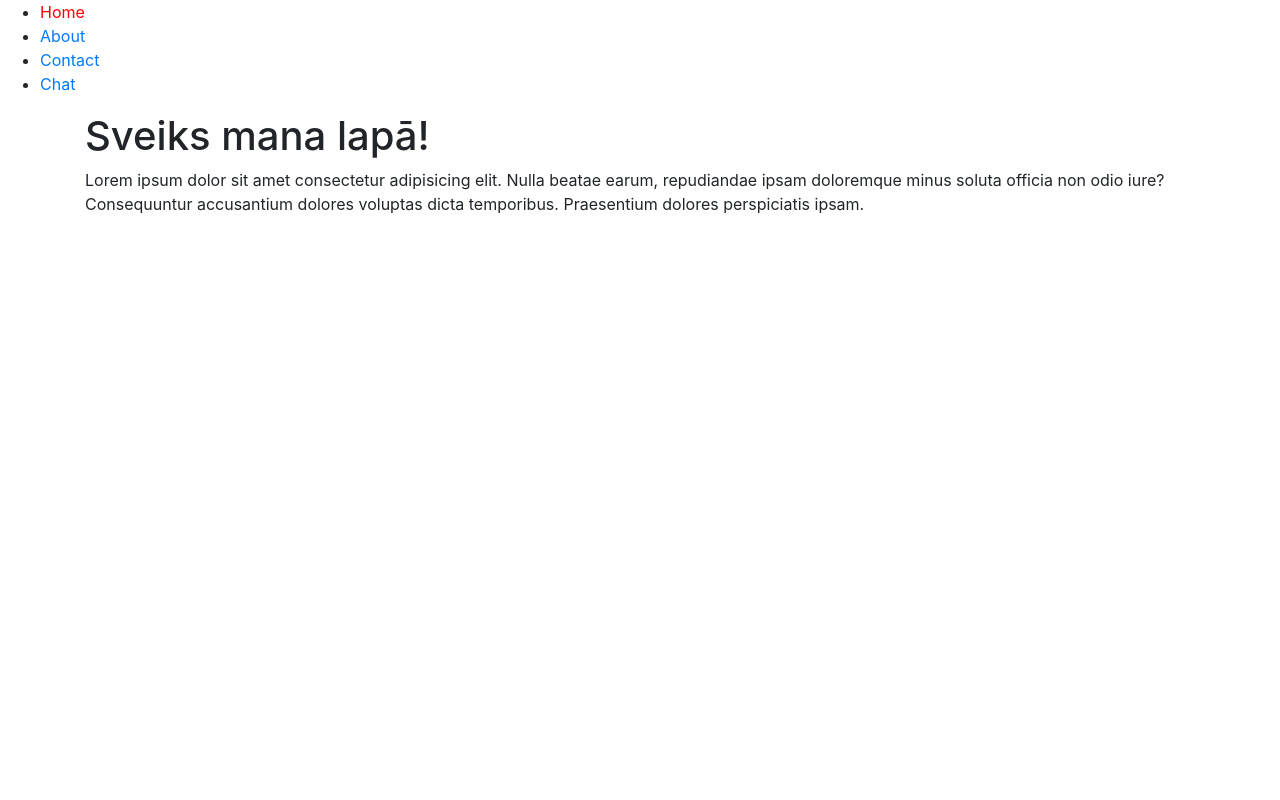
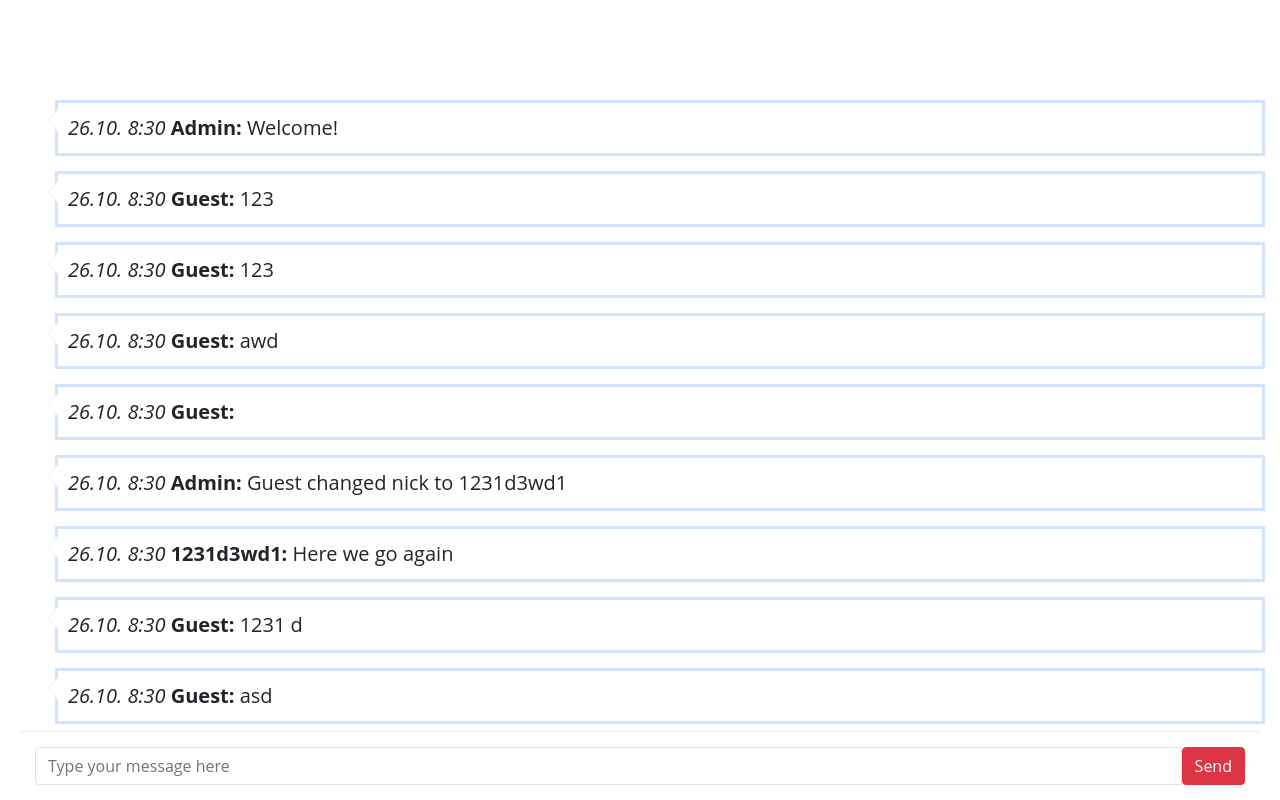
Before and after one commit to Defiler/chat2020newest, a Flask app: page / in a window 1280 px wide. Run offline with Flask 2, Linux system fonts and the light colour scheme.

Commit message:
lastpbly

```diff
--- a/chats.txt
+++ b/chats.txt
@@ -1,4 +1,9 @@
-{"msg": "aiziet", "user": "Skolotajs"}
-{"msg": "qweqweqwe", "user": "Guest"}
-{"msg": "23r23r", "user": "Guest"}
-{"msg": "A robber pulled a gun on Chuck Norris. Chuck asked him if be wanted that gun rammed down his his throat or shoved up his ass? The robber peed his pants and ran.", "user": "Chuck Norris"}
+{"msg": "Welcome!", "user": "Admin"}
+{"msg": "123", "user": "Guest"}
+{"msg": "123", "user": "Guest"}
+{"msg": "awd", "user": "Guest"}
+{"msg": "", "user": "Guest"}
+{"msg": "Guest changed nick to 1231d3wd1", "user": "Admin"}
+{"msg": "Here we go again", "user": "1231d3wd1"}
+{"msg": "1231 d", "user": "Guest"}
+{"msg": "asd", "user": "Guest"}
--- a/main.py
+++ b/main.py
@@ -5,45 +5,7 @@ app = Flask(__name__)
 
 @app.route('/')
 def home():
-    return render_template('home.html')
-
-@app.route('/about')
-def about():
-    return render_template('about.html')
-
-@app.route('/contact')
-def contact():
-    return render_template('contact.html')
-
-@app.route('/getParam', methods = ['GET'])
-def getParam():
-    #print(request.args.get('vards'))
-    return f"It Works! {request.args.get('vards')}"
-
-
-@app.route('/postMsg', methods = ['POST'])
-def postMsg():
-    #print(request.json)
-    data = request.json
-    return f"This is post! {data['vards']}"
-
-@app.route('/info', methods = ['GET', 'POST'])
-def info():
-    if request.method == 'GET':
-        if request.args.get('vards'):
-            return f"Hello, {request.args.get('vards')}!"
-        else:
-            return "Hello, stranger!"
-
-    elif request.method == 'POST':
-        if request.content_type == 'application/json':
-            dati = request.json
-            return dati
-        else:
-            return f"Wrong content type: {request.content_type}"
-    else:
-        return "Unknow request method"
-
+    return render_template('chat.html')
 
 @app.route('/chat', methods = ['GET', 'POST'])
 def chat():
--- a/static/css/main.css
+++ b/static/css/main.css
@@ -1,7 +1,3 @@
-.active > a{
-    color: red;
-}
-
 body {
     padding-top: 0;
     font-size: 14px;
@@ -9,11 +5,7 @@ body {
     margin-top:20px;
   }
 
-  .bg-white {
-    background-color: #fff;
-  }
-
-  .chat-message {
+  .chatMsg {
     position:fixed;
     top: 70px;
     left: 0;
@@ -29,12 +21,8 @@ body {
     margin: 0;
   }
 
-  .chat-body {
+  .chatBdy {
     padding-bottom: 20px;
-  }
-
-  ul.chat {
-    padding-inline-start: 5px;
   }
 
   .chat li.left .chat-body {
@@ -43,12 +31,9 @@ body {
 
   .chat li .chat-body {
     position: relative;
-    font-size: 14px;
+    font-size: 20px;
     padding: 10px;
-    border: 1px solid #f1f5fc;
-    box-shadow: 0 2px 2px rgba(0,0,0,.1);
-    -moz-box-shadow: 0 1px 1px rgba(0,0,0,.1);
-    -webkit-box-shadow: 0 1px 1px rgba(0,0,0,.1);
+    border: 3px solid #d2e3ff;
   }
 
   .chat li .chat-body .header {
@@ -82,19 +67,13 @@ body {
     margin: 15px 0;
   }
 
-  .chat-box {
+  .chatBX {
     position:fixed;
     bottom: 0;
-    /* height:15px; */
     left: 20px;
     right: 20px;
     padding: 15px;
     border-top: 1px solid #eee;
-    transition: all .5s ease;
-    -webkit-transition: all .5s ease;
-    -moz-transition: all .5s ease;
-    -ms-transition: all .5s ease;
-    -o-transition: all .5s ease;
   }
 
   .btn-success {
@@ -104,14 +83,3 @@ body {
   .btn-success:hover {
     background-color: blue;
   }
-
-  input[type=text] {
-    border: 2px solid #183059 !important;
-    border-radius: 4px;
-    color: #183059;
-  }
-
-  a:hover, a:active, a:focus {
-    text-decoration: none;
-    outline: 0;
-  }
--- a/templates/chat.html
+++ b/templates/chat.html
@@ -1,34 +1,38 @@
-{% extends "layout.html" %}
-
-{% set active_page = 'chat' %}
-
-{% block saturs %}
+<!DOCTYPE html>
+<html lang="en">
+<head>
+    <meta charset="UTF-8">
+    <meta name="viewport" content="width=device-width, initial-scale=1.0">
+    <link rel="stylesheet" href="https://cdn.jsdelivr.net/npm/bootstrap@4.5.3/dist/css/bootstrap.min.css" integrity="sha384-TX8t27EcRE3e/ihU7zmQxVncDAy5uIKz4rEkgIXeMed4M0jlfIDPvg6uqKI2xXr2" crossorigin="anonymous">
+    <link rel="stylesheet" href="{{ url_for('static', filename='css/main.css') }}">
+    <title>Document</title>
+</head>
+<body>
+<div class="noM container">
   <div class="container bootstrap">
-  <div class="row">
-    <!-- selected chat -->
-    <div class="col-md-12">
-      <div class="chat-message">
+    <div class="row col-md-12">
+      <div class="chatMsg">
         <ul class="chat" id="chats">
-            <li class="left clearfix">
-                <div class="chat-body clearfix">
-                    <i>26.10. 8:30</i> <b>Admin:</b> Welcome to super chat!
+          <li class="left">
+            <div class="chatBdy">
+              <i>26.10. 8:30</i> <b>Admin:</b> Welcome!
             </div>
           </li>
         </ul>
       </div>
     </div>
-  </div>
     <div class="row">
-    <div class="chat-box">
+      <div class="chatBX">
         <div class="input-group">
-        <input id="message" class="form-control border no-shadow no-rounded" placeholder="Rakstiet savu ziņu un spiediet Enter vai Sūtīt" type="text">
+          <input id="message" class="form-control border no-shadow no-rounded" placeholder="Type your message here" type="text">
           <span class="input-group-btn">
-          <button onClick="getMsg();" class="btn btn-success no-rounded" type="button">Sūtīt</button>
+            <button onClick="getMsg();" class="btn btn-danger" type="button">Send</button>
           </span>
-      </div><!-- /input-group -->
         </div>
       </div>
     </div>
-
+  </div>
   <script type="text/javascript" src="{{ url_for('static', filename='js/chat.js') }}"></script>
-{% endblock %}
+</div>
+</body>
+</html>
--- a/templates/home.html
+++ /dev/null
@@ -1,8 +0,0 @@
-{% extends "layout.html" %}
-
-{% set active_page = 'home' %}
-
-{% block saturs %}
-    <h1>Sveiks mana lapā!</h1>
-    <p>Lorem ipsum dolor sit amet consectetur adipisicing elit. Nulla beatae earum, repudiandae ipsam doloremque minus soluta officia non odio iure? Consequuntur accusantium dolores voluptas dicta temporibus. Praesentium dolores perspiciatis ipsam.</p>
-{% endblock %}
--- a/templates/layout.html
+++ /dev/null
@@ -1,35 +0,0 @@
-<!DOCTYPE html>
-<html lang="lv">
-<head>
-    <meta charset="UTF-8">
-    <meta name="viewport" content="width=device-width, initial-scale=1.0">
-    <link rel="stylesheet" href="{{ url_for('static', filename='css/main.css') }}">
-    <link rel="stylesheet" href="https://cdn.jsdelivr.net/npm/bootstrap@4.5.3/dist/css/bootstrap.min.css" integrity="sha384-TX8t27EcRE3e/ihU7zmQxVncDAy5uIKz4rEkgIXeMed4M0jlfIDPvg6uqKI2xXr2" crossorigin="anonymous">
-    <title>Document</title>
-</head>
-<body>
-    <header>
-        <nav>
-            <ul>
-                <li {% if active_page == 'home' %} class="active" {% endif %}>
-                    <a href="/">Home</a>
-                </li>
-                <li {% if active_page == 'about' %} class="active" {% endif %}>
-                    <a href="/about">About</a>
-                </li>
-                <li {% if active_page == 'contact' %} class="active" {% endif %}>
-                    <a href="/contact">Contact</a>
-                </li>
-                <li {% if active_page == 'chat' %} class='active' {% endif %}>
-                    <a href='/chat'>Chat</a>
-                </li>
-            </ul>
-        </nav>
-    </header>
-    <div class="container">
-        {% block saturs %}
-
-        {% endblock %}
-    </div>
-</body>
-</html>
```
Also changed, not shown: templates/about.html (deleted, +0 -9 lines), templates/contact.html (deleted, +0 -9 lines), README.md. Lines whose indentation alone changed are shown as unchanged.
